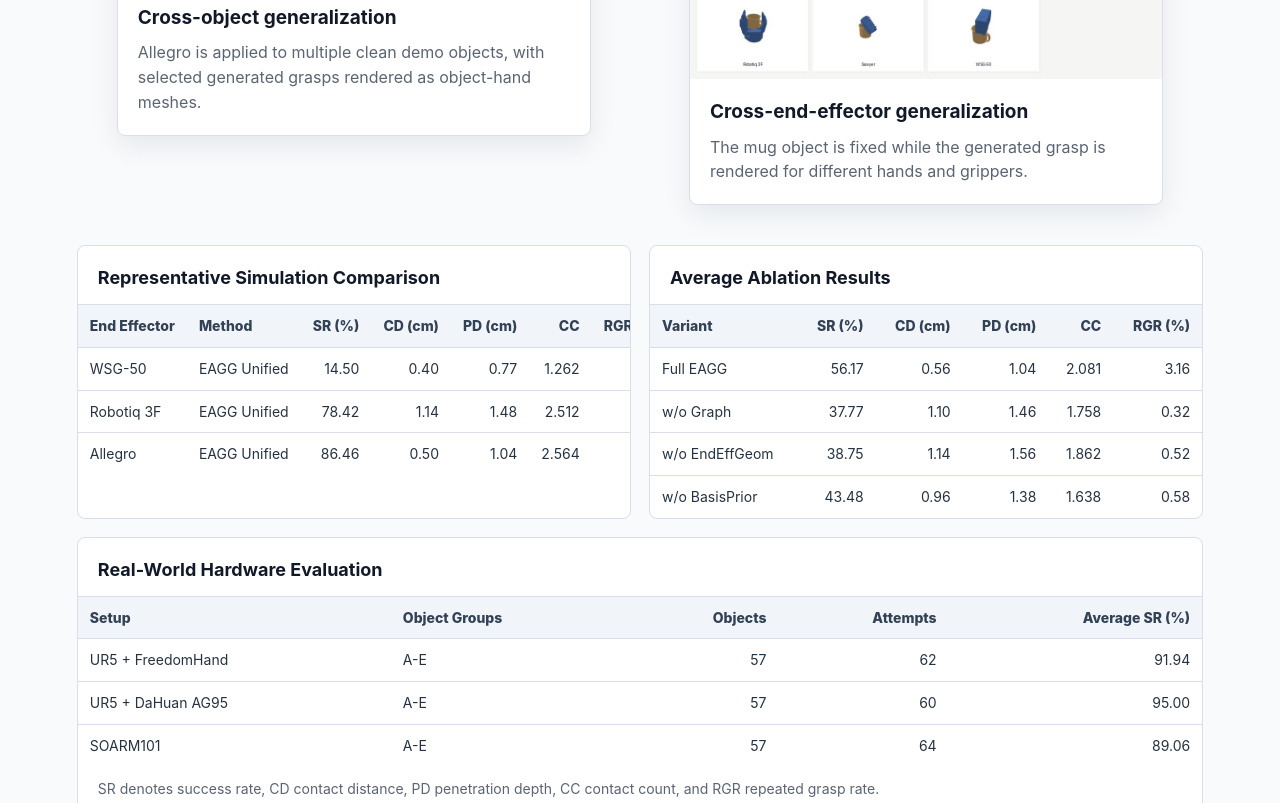
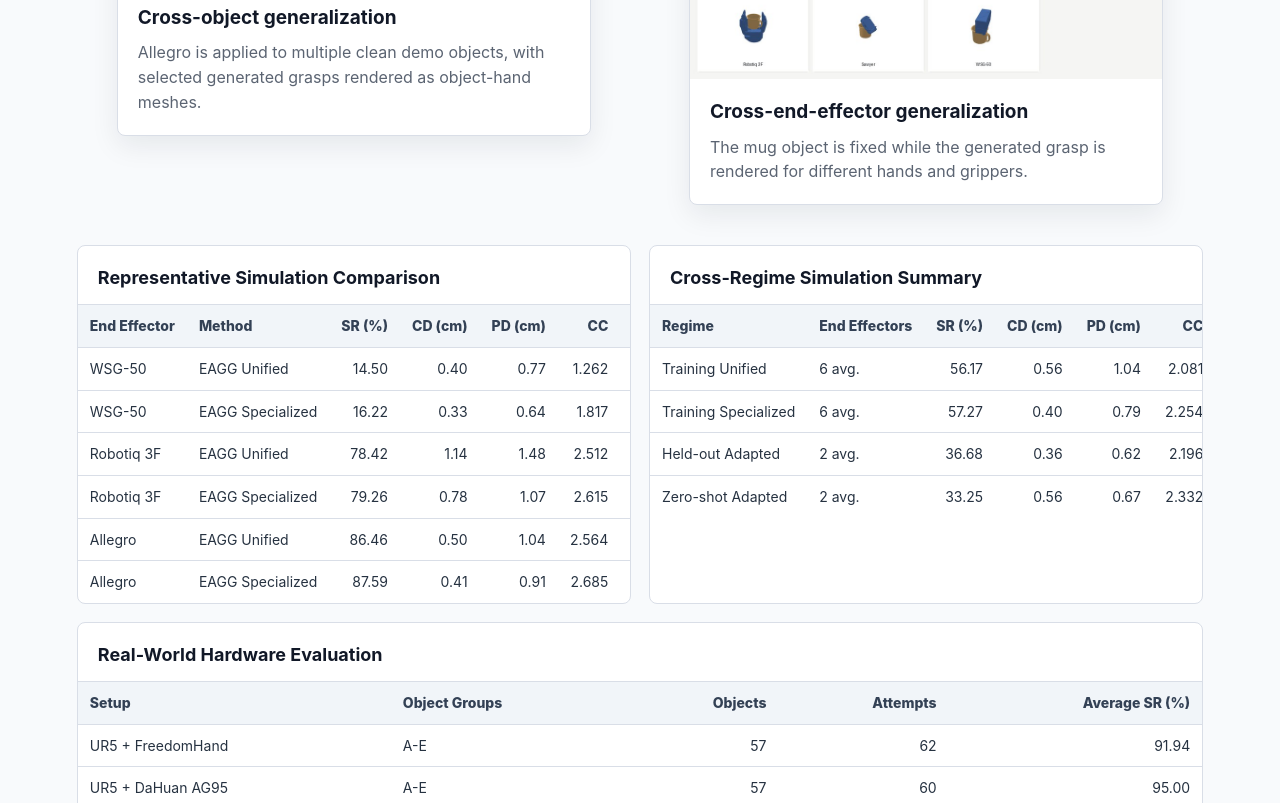
Before and after one commit to wanhaoniu/EAGG, a plain HTML site: page docs/index.html in a window 1280 px wide. Shown: the part 3545-4348 px from the top of the page. Drawn offline with Linux system fonts and the light colour scheme.

Commit message:
Replace ablation table with simulation summaries

```diff
--- a/docs/index.html
+++ b/docs/index.html
@@ -692,7 +692,7 @@
             <p class="lead">
               Checkpoint inference is followed by ranked candidate selection and mesh rendering
               for bundled clean objects and released end effectors. The tables below summarize
-              the paper's representative simulation, ablation, and hardware results.
+              the paper's representative simulation, cross-regime, and hardware results.
             </p>
           </div>
           <div class="results-grid">
@@ -739,6 +739,15 @@
                       <td>8.76</td>
                     </tr>
                     <tr>
+                      <td>WSG-50</td>
+                      <td>EAGG Specialized</td>
+                      <td>16.22</td>
+                      <td>0.33</td>
+                      <td>0.64</td>
+                      <td>1.817</td>
+                      <td>1.73</td>
+                    </tr>
+                    <tr>
                       <td>Robotiq 3F</td>
                       <td>EAGG Unified</td>
                       <td>78.42</td>
@@ -746,6 +755,15 @@
                       <td>1.48</td>
                       <td>2.512</td>
                       <td>1.20</td>
+                    </tr>
+                    <tr>
+                      <td>Robotiq 3F</td>
+                      <td>EAGG Specialized</td>
+                      <td>79.26</td>
+                      <td>0.78</td>
+                      <td>1.07</td>
+                      <td>2.615</td>
+                      <td>0.18</td>
                     </tr>
                     <tr>
                       <td>Allegro</td>
@@ -756,18 +774,28 @@
                       <td>2.564</td>
                       <td>0.12</td>
                     </tr>
+                    <tr>
+                      <td>Allegro</td>
+                      <td>EAGG Specialized</td>
+                      <td>87.59</td>
+                      <td>0.41</td>
+                      <td>0.91</td>
+                      <td>2.685</td>
+                      <td>0.00</td>
+                    </tr>
                   </tbody>
                 </table>
               </div>
             </article>
 
-            <article class="table-card">
-              <h3>Average Ablation Results</h3>
+            <article class="table-card compare-table">
+              <h3>Cross-Regime Simulation Summary</h3>
               <div class="table-scroll">
                 <table>
                   <thead>
                     <tr>
-                      <th>Variant</th>
+                      <th>Regime</th>
+                      <th>End Effectors</th>
                       <th>SR (%)</th>
                       <th>CD (cm)</th>
                       <th>PD (cm)</th>
@@ -777,7 +805,8 @@
                   </thead>
                   <tbody>
                     <tr>
-                      <td>Full EAGG</td>
+                      <td>Training Unified</td>
+                      <td>6 avg.</td>
                       <td>56.17</td>
                       <td>0.56</td>
                       <td>1.04</td>
@@ -785,28 +814,31 @@
                       <td>3.16</td>
                     </tr>
                     <tr>
-                      <td>w/o Graph</td>
-                      <td>37.77</td>
-                      <td>1.10</td>
-                      <td>1.46</td>
-                      <td>1.758</td>
-                      <td>0.32</td>
+                      <td>Training Specialized</td>
+                      <td>6 avg.</td>
+                      <td>57.27</td>
+                      <td>0.40</td>
+                      <td>0.79</td>
+                      <td>2.254</td>
+                      <td>1.21</td>
                     </tr>
                     <tr>
-                      <td>w/o EndEffGeom</td>
-                      <td>38.75</td>
-                      <td>1.14</td>
-                      <td>1.56</td>
-                      <td>1.862</td>
-                      <td>0.52</td>
+                      <td>Held-out Adapted</td>
+                      <td>2 avg.</td>
+                      <td>36.68</td>
+                      <td>0.36</td>
+                      <td>0.62</td>
+                      <td>2.196</td>
+                      <td>3.63</td>
                     </tr>
                     <tr>
-                      <td>w/o BasisPrior</td>
-                      <td>43.48</td>
-                      <td>0.96</td>
-                      <td>1.38</td>
-                      <td>1.638</td>
-                      <td>0.58</td>
+                      <td>Zero-shot Adapted</td>
+                      <td>2 avg.</td>
+                      <td>33.25</td>
+                      <td>0.56</td>
+                      <td>0.67</td>
+                      <td>2.332</td>
+                      <td>0.00</td>
                     </tr>
                   </tbody>
                 </table>
```
